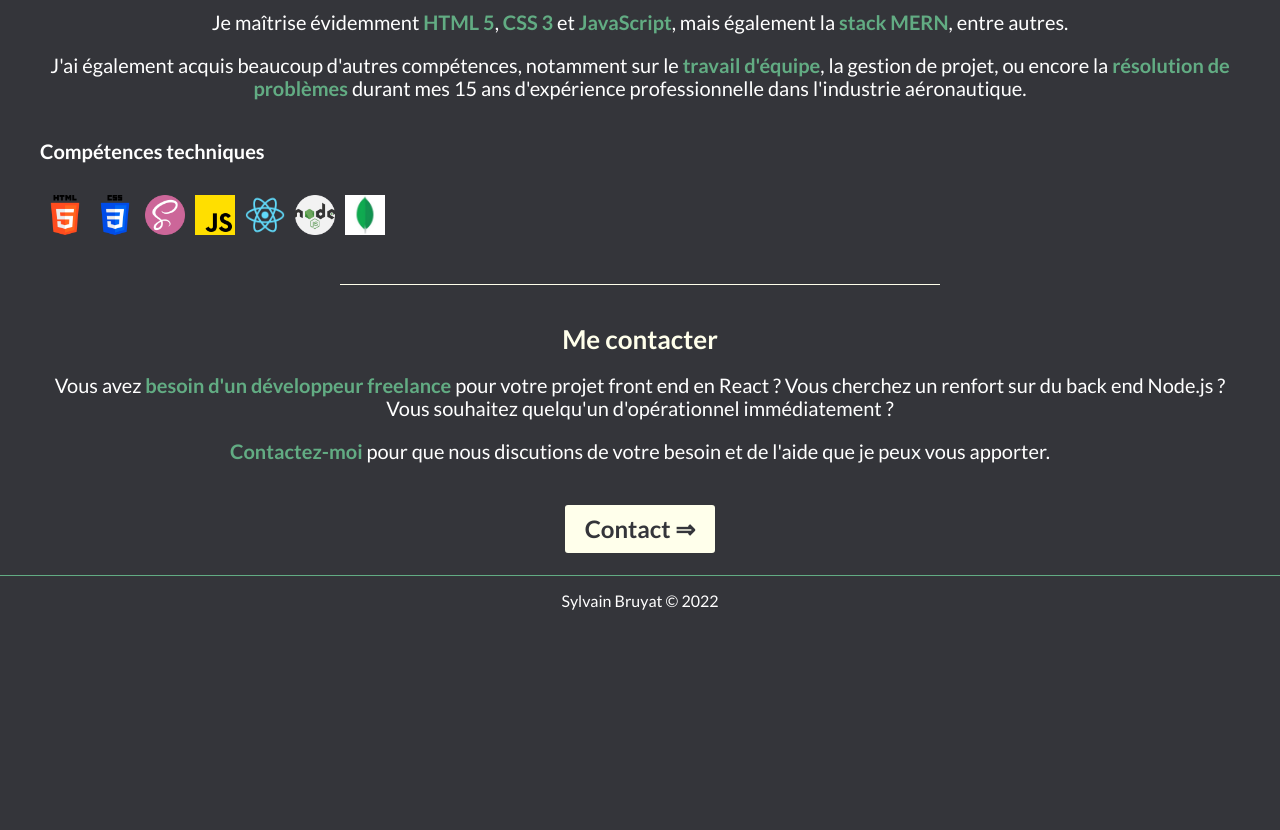
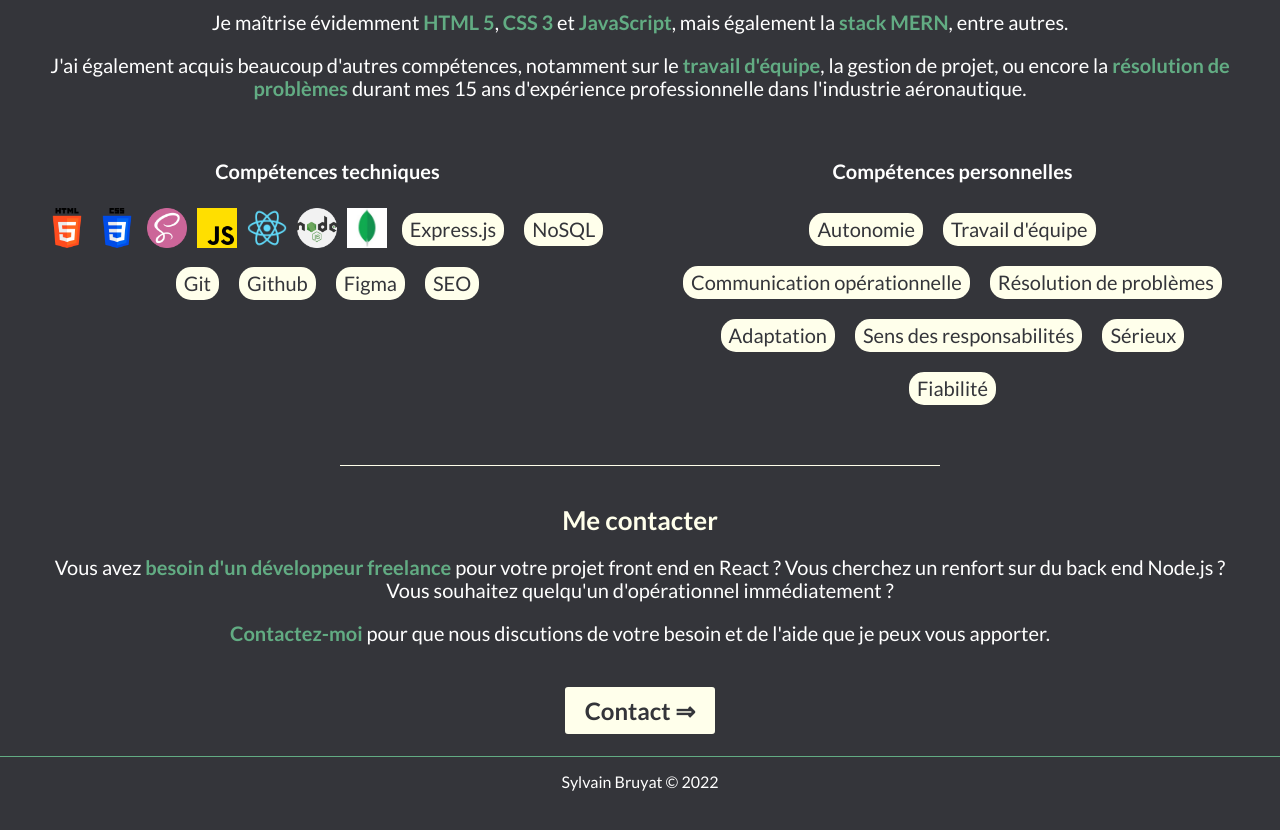
Before and after one commit to SylvainBruyat/portfolio, a React (Create React App) app: page / in a window 1280 px wide. Shown: the part 1660-2490 px from the top of the page. Before the commit the page ends 2335 px from the top, so only its background shows below. Built offline with nearby package versions, Linux system fonts and the light colour scheme.

Commit message:
Addition of hard skills without image and soft skills to page Home

```diff
--- a/src/components/Techno.jsx
+++ b/src/components/Techno.jsx
@@ -1,18 +1,18 @@
 export default function Techno({ name, logo }) {
   return (
-    <>
-      {logo !== '' && (
     <li className="techno-card">
-          {/* Remplacer les images par des Font Awesomes ? Permettrait un meilleur rendu au niveau des couleurs
-    mais moins facile d'identifier les technos à cause des couleurs */}
+      {logo === '' ? (
+        <p className="techno-card__name">{name}</p>
+      ) : (
+        /* Remplacer les images par des Font Awesomes ? Permettrait un meilleur rendu au niveau des couleurs
+    mais moins facile d'identifier les technos à cause des couleurs */
         <img
           src={require(`../assets/icons/${logo}`)}
           alt={name}
           width="40px"
           height="40px"
         />
+      )}
     </li>
-      )}
-    </>
   );
 }
--- a/src/data/skills.json
+++ b/src/data/skills.json
@@ -14,5 +14,14 @@
     { "name": "Figma", "image": "" },
     { "name": "SEO", "image": "" }
   ],
-  "softSkills": ["", "", "", "", "", "", "", "", "", ""]
+  "softSkills": [
+    { "name": "Autonomie", "image": "" },
+    { "name": "Travail d'équipe", "image": "" },
+    { "name": "Communication opérationnelle", "image": "" },
+    { "name": "Résolution de problèmes", "image": "" },
+    { "name": "Adaptation", "image": "" },
+    { "name": "Sens des responsabilités", "image": "" },
+    { "name": "Sérieux", "image": "" },
+    { "name": "Fiabilité", "image": "" }
+  ]
 }
--- a/src/pages/Home.jsx
+++ b/src/pages/Home.jsx
@@ -142,12 +142,32 @@ export default function Home() {
             durant mes 15 ans d'expérience professionnelle dans l'industrie
             aéronautique.
           </p>
-          <h4 className="homepage__h4">Compétences techniques</h4>
-          <ul className="homepage__skills-list">
-            {skills.hardSkills.map((skill) => (
-              <Techno key={skill.name} name={skill.name} logo={skill.image} />
-            ))}
-          </ul>
+          <div className="homepage__skills">
+            <div className="homepage__skills__hard">
+              <h4 className="homepage__h4">Compétences techniques</h4>
+              <ul className="homepage__skills-list">
+                {skills.hardSkills.map((skill) => (
+                  <Techno
+                    key={skill.name}
+                    name={skill.name}
+                    logo={skill.image}
+                  />
+                ))}
+              </ul>
+            </div>
+            <div className="homepage__skills__soft">
+              <h4 className="homepage__h4">Compétences personnelles</h4>
+              <ul className="homepage__skills-list">
+                {skills.softSkills.map((skill) => (
+                  <Techno
+                    key={skill.name}
+                    name={skill.name}
+                    logo={skill.image}
+                  />
+                ))}
+              </ul>
+            </div>
+          </div>
         </section>
         <section>
           <h3 className="homepage__h3">Me contacter</h3>
--- a/src/styles/components/_techno.scss
+++ b/src/styles/components/_techno.scss
@@ -1,3 +1,13 @@
+@use '../utils/variables' as vars;
+
 .techno-card {
   margin: 5px;
+
+  &__name {
+    margin: 5px;
+    padding: 5px 8px;
+    color: vars.$color-primary;
+    background-color: vars.$color-tertiary;
+    border-radius: 15px;
+  }
 }
--- a/src/styles/pages/_home.scss
+++ b/src/styles/pages/_home.scss
@@ -133,12 +133,29 @@
     }
   }
 
+  &__skills {
+    @media screen and (min-width: 768px) {
+      display: flex;
+      column-gap: 50px;
+    }
+
+    &__hard,
+    &__soft {
+      display: flex;
+      flex-direction: column;
+      align-items: center;
+      flex-grow: 1;
+      min-width: calc(50% - 25px);
+    }
+  }
+
   &__h4 {
-    margin-top: 2rem;
+    margin: 2rem 0 0.5rem 0;
   }
 
   &__skills-list {
     display: flex;
     flex-wrap: wrap;
+    justify-content: center;
   }
 }
```
Lines whose indentation alone changed are shown as unchanged.
